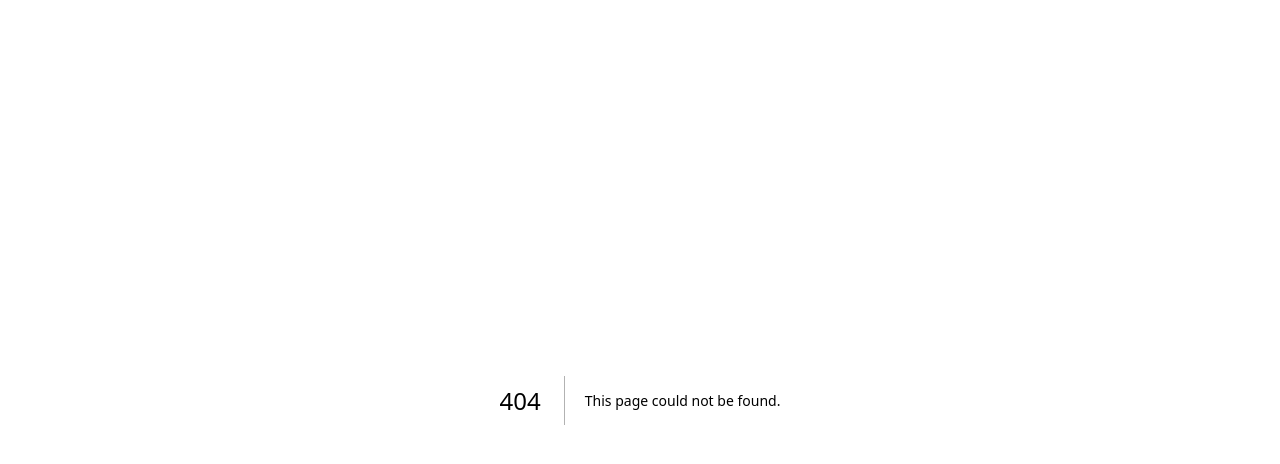
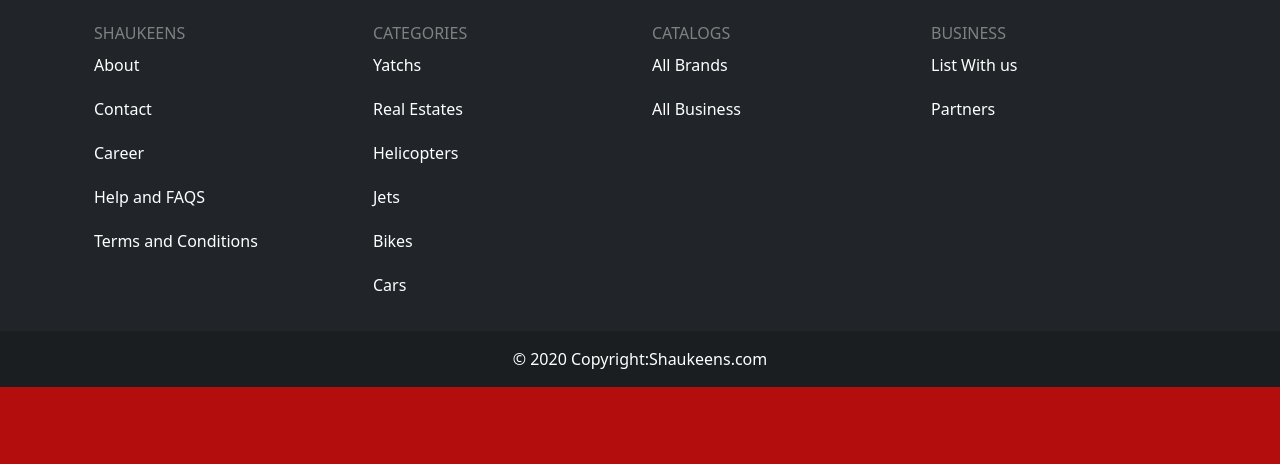
Before and after one commit to ashish5433/kirAi, a Next.js app: page /components/footer in a window 1280 px wide. Before the commit this address had no page. Shown: the top 464 px of the page. Built offline with nearby package versions, Linux system fonts and the light colour scheme.

Commit message:
Added Footer

```diff
--- a/package.json
+++ b/package.json
@@ -11,6 +11,7 @@
   "dependencies": {
     "autoprefixer": "10.4.14",
     "bootstrap": "^5.2.3",
+    "mdb-react-ui-kit": "^6.0.0",
     "next": "13.3.0",
     "postcss": "8.4.23",
     "react": "18.2.0",
--- /dev/null
+++ b/pages/components/footer.js
@@ -0,0 +1,185 @@
+import React from 'react';
+import {
+  MDBFooter,
+  MDBContainer,
+  MDBIcon,
+  MDBInput,
+  MDBCol,
+  MDBRow,
+  MDBBtn
+} from 'mdb-react-ui-kit';
+
+export default function Footer() {
+  return (
+    <MDBFooter className='text-center ' color='white' bgColor='dark'>
+      <MDBContainer className='p-4'>
+        {/* <section className='mb-4'>
+          <MDBBtn outline color="light" floating className='m-1' href='#!' role='button'>
+            <MDBIcon fab icon='facebook-f' />
+          </MDBBtn>
+
+          <MDBBtn outline color="light" floating className='m-1' href='#!' role='button'>
+            <MDBIcon fab icon='twitter' />
+          </MDBBtn>
+
+          <MDBBtn outline color="light" floating className='m-1' href='#!' role='button'>
+            <MDBIcon fab icon='google' />
+          </MDBBtn>
+
+          <MDBBtn outline color="light" floating className='m-1' href='#!' role='button'>
+            <MDBIcon fab icon='instagram' />
+          </MDBBtn>
+
+          <MDBBtn outline color="light" floating className='m-1' href='#!' role='button'>
+            <MDBIcon fab icon='linkedin-in' />
+          </MDBBtn>
+
+          <MDBBtn outline color="light" floating className='m-1' href='#!' role='button'>
+            <MDBIcon fab icon='github' />
+          </MDBBtn>
+        </section> */}
+
+        {/* <section className=''>
+          <form action=''>
+            <MDBRow className='d-flex justify-content-center'>
+              <MDBCol size="auto">
+                <p className='pt-2'>
+                  <strong>Sign up for our newsletter</strong>
+                </p>
+              </MDBCol>
+
+              <MDBCol md='5' start>
+                <MDBInput contrast type='email' label='Email address' className='mb-4' />
+              </MDBCol>
+
+              <MDBCol size="auto">
+                <MDBBtn outline color='light' type='submit' className='mb-4'>
+                  Subscribe
+                </MDBBtn>
+              </MDBCol>
+            </MDBRow>
+          </form>
+        </section> */}
+
+
+
+        <section className=''>
+          <MDBRow>
+            <MDBCol lg='3' md='6' className='mb-4 mb-md-0'>
+              <h5 className='text-uppercase' style={{textAlign:"left" ,color:"grey"}}>Shaukeens</h5>
+
+              <ul className='list-unstyled mb-0'>
+                <li>
+                  <a href='#!' className='text-white'>
+                    About
+                  </a>
+                </li>
+                <li>
+                  <a href='#!' className='text-white'>
+                    Contact
+                  </a>
+                </li>
+                <li>
+                  <a href='#!' className='text-white'>
+                    Career
+                  </a>
+                </li>
+                <li>
+                  <a href='#!' className='text-white'>
+                   Help and FAQS
+                  </a>
+                </li>
+                <li>
+                  <a href='#!' className='text-white'>
+                   Terms and Conditions
+                  </a>
+                </li>
+
+              </ul>
+            </MDBCol>
+
+            <MDBCol lg='3' md='6' className='mb-4 mb-md-0'>
+              <h5 className='text-uppercase' style={{textAlign:"left" ,color:"grey"}}>Categories</h5>
+
+              <ul className='list-unstyled mb-0'>
+                <li>
+                  <a href='#!' className='text-white'>
+                    Yatchs
+                  </a>
+                </li>
+                <li>
+                  <a href='#!' className='text-white'>
+                    Real Estates
+                  </a>
+                </li>
+                <li>
+                  <a href='#!' className='text-white'>
+                    Helicopters
+                  </a>
+                </li>
+                <li>
+                  <a href='#!' className='text-white'>
+                    Jets
+                  </a>
+                </li>
+                <li>
+                  <a href='#!' className='text-white'>
+                    Bikes
+                  </a>
+                </li>
+                <li>
+                  <a href='#!' className='text-white'>
+                    Cars
+                  </a>
+                </li>
+              </ul>
+            </MDBCol>
+
+            <MDBCol lg='3' md='6' className='mb-4 mb-md-0'>
+              <h5 className='text-uppercase' style={{textAlign:"left" ,color:"grey"}}>Catalogs</h5>
+
+              <ul className='list-unstyled mb-0'>
+                <li>
+                  <a href='#!' className='text-white'>
+                    All Brands
+                  </a>
+                </li>
+                <li>
+                  <a href='#!' className='text-white'>
+                    All Business
+                  </a>
+                </li>
+
+              </ul>
+            </MDBCol>
+
+            <MDBCol lg='3' md='6' className='mb-4 mb-md-0'>
+              <h5 className='text-uppercase'  style={{textAlign:"left" ,color:"grey"}}>Business</h5>
+
+              <ul className='list-unstyled mb-0'>
+                <li>
+                  <a href='#!' className='text-white'>
+                    List With us
+                  </a>
+                </li>
+                <li>
+                  <a href='#!' className='text-white'>
+                    Partners
+                  </a>
+                </li>
+
+              </ul>
+            </MDBCol>
+          </MDBRow>
+        </section>
+      </MDBContainer>
+
+      <div className='text-center p-3' style={{ backgroundColor: 'rgba(0, 0, 0, 0.2)' }}>
+        © 2020 Copyright:
+        <a className='text-white' href=''>
+        Shaukeens.com
+        </a>
+      </div>
+    </MDBFooter>
+  );
+}
--- a/pages/components/navbar.js
+++ b/pages/components/navbar.js
@@ -30,7 +30,7 @@ function Navbar1() {
               >
                 <span class="material-symbols-outlined">menu</span>
               </Button>
-              <h1 className={play.className}>ShauKeens</h1>
+              <h1 style={{fontSize:"1.5rem",fontWeight:"bold"}} className={play.className}>ShauKeens</h1>
             </div>
             <div>
               <Button className="me-2 nav-btn sign-in-btn">
--- a/pages/index.js
+++ b/pages/index.js
@@ -4,7 +4,7 @@ import Navbar from './components/navbar'
 // import p1 from './p2.jpg'
 
 import Corousel from './components/corousel'
-
+import Footer from './components/footer'
 export default function Home() {
   return (
     <>
@@ -14,6 +14,8 @@ export default function Home() {
     <div className="cor1">
    <Corousel/>
    </div>
+
+   <Footer/>
     </>
   )
 }
--- a/styles/globals.css
+++ b/styles/globals.css
@@ -164,6 +164,17 @@ visibility: hidden;
 nav{
   background-color: rgba(0, 0, 0, 0.144) !important;
 }
-.cor1{
-  position: absolute;
+
+
+
+
+/*   //////////////////////// Footer   //////////////////////// */
+
+.text-white{
+  text-decoration: none;
+
 }
+.list-unstyled li{
+  padding:  10px 0px;
+  text-align: left;
+}
```
Also changed, not shown: 1 other file (tests, documents, lock files or other folders).
